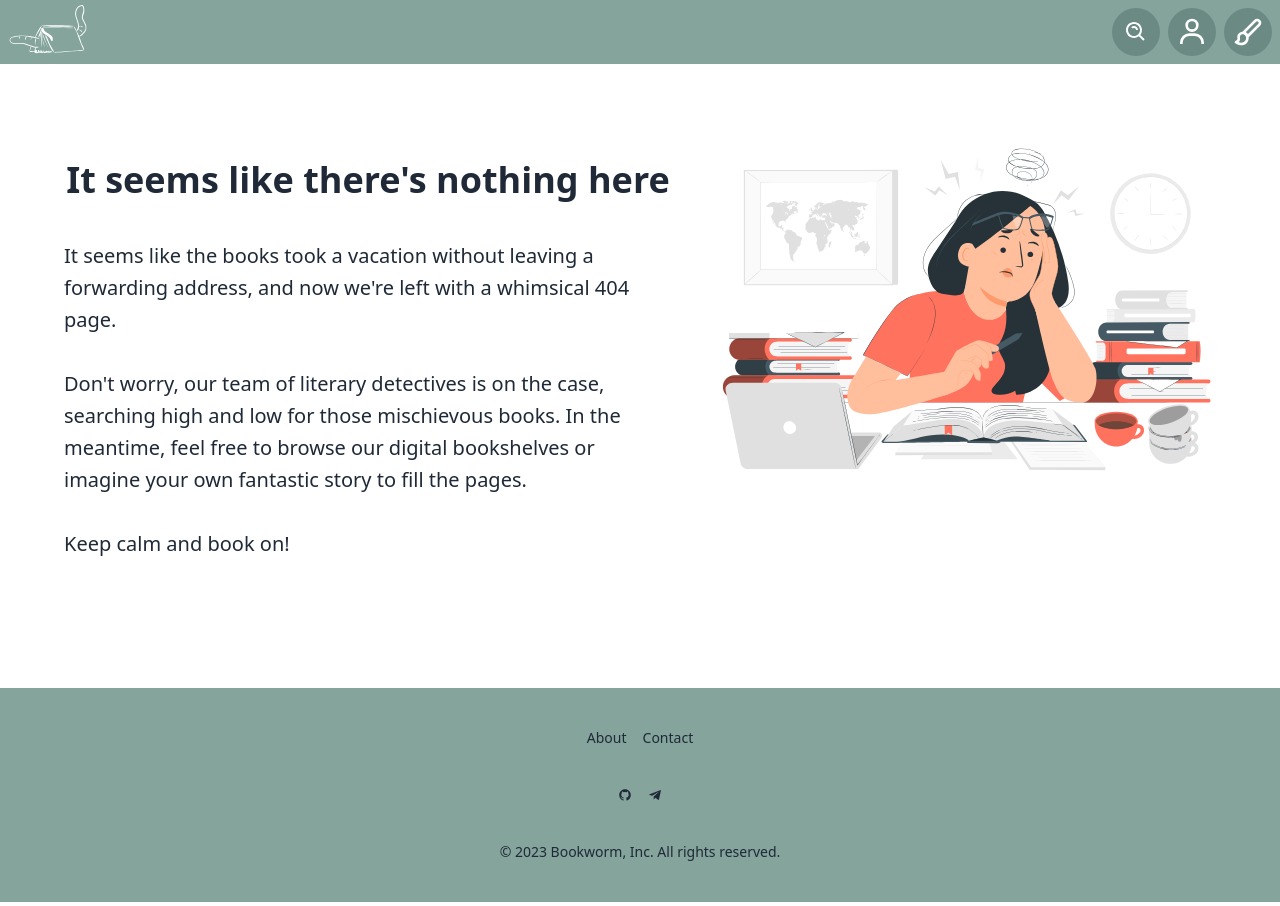
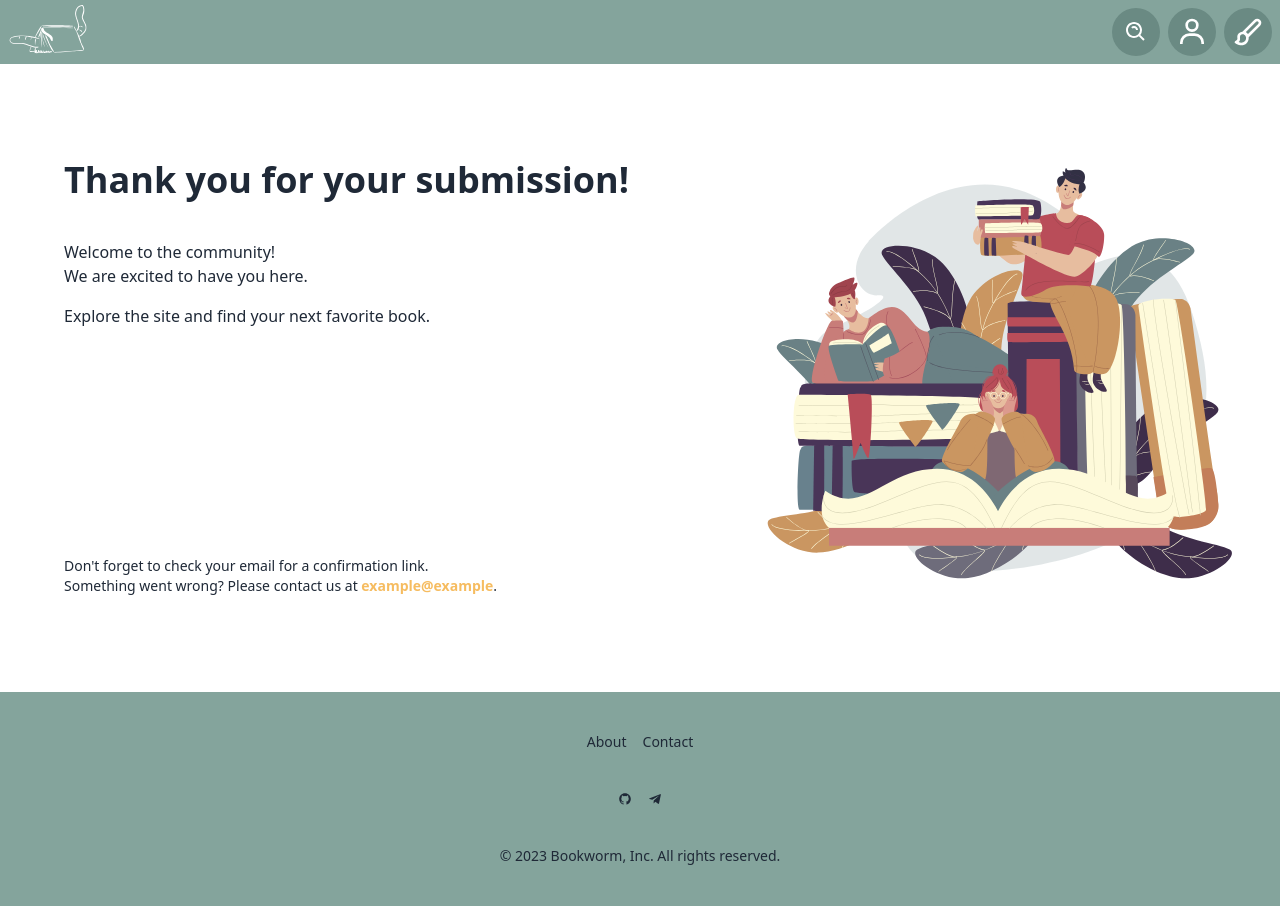
Before and after one commit to UniCT-WebDevelopment/Bookworm, a Next.js app: page /thanks in a window 1280 px wide. Before the commit this address had no page. Built offline with nearby package versions, Linux system fonts and the light colour scheme.

Commit message:
feat: thank you page + refactor and minor fixes

```diff
--- a/package.json
+++ b/package.json
@@ -3,7 +3,7 @@
   "version": "0.1.0",
   "private": true,
   "scripts": {
-    "dev": "next dev",
+    "dev": "NODE_OPTIONS='--inspect' next dev",
     "build": "next build",
     "start": "next start",
     "lint": "next lint",
@@ -32,10 +32,10 @@
   "devDependencies": {
     "cz-conventional-changelog": "^3.3.0",
     "daisyui": "^3.1.9",
+    "husky": "^8.0.0",
     "lint-staged": "^13.2.3",
     "prettier": "^3.0.0",
-    "prisma": "^4.16.2",
-    "husky": "^8.0.0"
+    "prisma": "^4.16.2"
   },
   "config": {
     "commitizen": {
--- a/src/auth/callback/route.tsx
+++ b/src/auth/callback/route.tsx
@@ -3,15 +3,26 @@ import { cookies } from 'next/headers'
 import { NextResponse } from 'next/server'
 import type { NextRequest } from 'next/server'
 
+/**
+ * Redirects to the Thanks page after successful authentication.
+ *
+ * @param request NextRequest
+ * @return { NextResponse } NextResponse
+ */
 export async function GET(request: NextRequest) {
-	const requestUrl = new URL(request.url)
-	const code = requestUrl.searchParams.get('code')
+
+	const requestUrl = new URL(request.url);
+	console.log(request);
+	const code = requestUrl.searchParams.get('code');
 
 	if (code) {
-		const supabase = createRouteHandlerClient({ cookies })
-		await supabase.auth.exchangeCodeForSession(code)
+		const supabase = createRouteHandlerClient({ cookies });
+		await supabase.auth.exchangeCodeForSession(code);
+
+		// Redirect thanks for subscribing page
+		return NextResponse.redirect('/thanks');
 	}
 
 	// URL to redirect to after sign in process completes
-	return NextResponse.redirect(requestUrl.origin)
+	return NextResponse.redirect(requestUrl.origin);
 }
--- a/src/components/auth/SignupForm.tsx
+++ b/src/components/auth/SignupForm.tsx
@@ -1,4 +1,17 @@
-const SignupForm = ({ handleSignUp }: { handleSignUp: any }) => {
+import SignupFormProps from "@/types/SignupFormProps"
+
+const SignupForm = (
+	{
+		handleSignUp,
+		setEmail,
+		setPassword,
+		setUsername,
+		email,
+		password,
+		username,
+	} : SignupFormProps
+) => {
+
 	return (
 		<div className="form-control w-full max-w-xs">
 			<h4 className="text-sm font-bold">
@@ -12,6 +25,18 @@ const SignupForm = ({ handleSignUp }: { handleSignUp: any }) => {
 				type="text"
 				placeholder="Email"
 				className="input input-bordered w-full max-w-xs"
+				onChange={(e) => setEmail(e.target.value)}
+				value={email}
+			/>
+			<label className="label">
+				<span className="label-text">Username</span>
+			</label>
+			<input
+				type="text"
+				placeholder="Username"
+				className="input input-bordered w-full max-w-xs"
+				onChange={(e) => setUsername(e.target.value)}
+				value={username}
 			/>
 			<label className="label">
 				<span className="label-text">Password</span>
@@ -20,6 +45,8 @@ const SignupForm = ({ handleSignUp }: { handleSignUp: any }) => {
 				type="password"
 				placeholder="Password"
 				className="input input-bordered w-full max-w-xs"
+				onChange={(e) => setPassword(e.target.value)}
+				value={password}
 			/>
 
 			<label className="label">
--- a/src/pages/404.tsx
+++ b/src/pages/404.tsx
@@ -1,15 +1,23 @@
-import Layout from '../layouts/layout'
-import type { NextPageWithLayout } from './_app'
-import { ReactElement } from 'react'
-import Image from 'next/image'
-import Image404  from '../../public/404.svg'
+import Layout from '../layouts/layout';
+import type { NextPageWithLayout } from './_app';
+import { ReactElement } from 'react';
+import Image from 'next/image';
+import Image404  from '../../public/404.svg';
+import { useRouter } from 'next/router';
 
 /**
- * 404 page
+ * 404 page.
  *
  * @return { JSX.Element } 404 page
  */
 const Page404 = () => {
+	const router = useRouter();
+
+	// Redirect to Thanks page after successful authentication
+	if (router.asPath.includes('/auth/callback') && ! router.asPath.includes('error') ) {
+		router.push('/thanks');
+	}
+
 	return (
 		<div className='flex flex-col w-full lg:flex-row p-8'>
 			<div className='place-items-center md:max-w-2xl md:p-8'>
--- a/src/pages/_error.tsx
+++ /dev/null
@@ -1,22 +0,0 @@
-/**
- * Handler errors
- */
-
-import { NextApiResponse } from 'next';
-
-const ErrorPage = ({ statusCode } : {statusCode: number }) => {
-	return (
-	<p>
-		{statusCode
-			? `An error ${statusCode} occurred on server`
-			: 'An error occurred on client'}
-	</p>
-	)
-};
-
-ErrorPage.getInitialProps = ({ res, err } : {res: NextApiResponse, err: NextApiResponse }) => {
-	const statusCode = res ? res.statusCode : err ? err.statusCode : 404
-	return { statusCode }
-};
-
-export default ErrorPage
--- a/src/pages/contact.tsx
+++ b/src/pages/contact.tsx
@@ -23,7 +23,6 @@ const Contact = () => {
 	)
 };
 
-
 const getLayout = (page: ReactElement) => {
 	return <Layout>{page}</Layout>
 }
--- /dev/null
+++ b/src/pages/thanks.tsx
@@ -0,0 +1,61 @@
+import React, { ReactElement } from 'react'
+import Layout from '../layouts/layout'
+import type { NextPageWithLayout } from './_app'
+import Image from 'next/image'
+import Thanks from '../../public/thanks.svg'
+import Link from 'next/link'
+
+const ThanksPage = () => {
+	return (
+		<div className='flex flex-col justify-between w-full lg:flex-row p-8'>
+			<div className='flex flex-col justify-between md:p-8'>
+				<div>
+					<h2 className="text-4xl font-bold mb-10">
+						Thank you for your submission!
+					</h2>
+					<div>
+						<p className='mb-4'>
+							Welcome to the community!<br/>
+							We are excited to have you here.
+						</p>
+						<p className='mb-4'>
+							Explore the site and find your next favorite book.
+						</p>
+					</div>
+				</div>
+
+				<div>
+					<p className='text-sm'>
+						Don&apos;t forget to check your email for a confirmation link.
+					</p>
+					<p className='text-sm'>
+						Something went wrong? Please contact us at <a href="mailto:example@example">
+							<b className='text-accent font-bold'> example@example</b>
+						</a>.
+					</p>
+				</div>
+			</div>
+			<div>
+				<Image src={Thanks} width={500} height={500} alt="Thanks" />
+			</div>
+		</div>
+	)
+};
+
+const getLayout = (page: ReactElement) => {
+	return <Layout>{page}</Layout>
+}
+
+const Page: NextPageWithLayout = () => {
+	return (
+		<>
+			<div>
+				<ThanksPage />
+			</div>
+		</>
+	)
+}
+
+Page.getLayout = getLayout
+
+export default Page
--- /dev/null
+++ b/src/types/SignupFormProps.ts
@@ -0,0 +1,25 @@
+/**
+ * SignupFormProps type.
+ * @typedef {Object} SignupFormProps
+ *
+ * @property {MouseEventHandler<HTMLButtonElement>} handleSignUp - Handles the signup button click.
+ * @property {string} email - The email input value.
+ * @property {string} password - The password input value.
+ * @property {string} username - The username input value.
+ * @property {(email: string) => void} setEmail - Sets the email input value.
+ * @property {(password: string) => void} setPassword - Sets the password input value.
+ * @property {(username: string) => void} setUsername - Sets the username input value.
+ */
+import { MouseEventHandler } from 'react'
+
+interface SignupFormProps {
+	handleSignUp: MouseEventHandler<HTMLButtonElement>
+	email: string
+	password: string
+	username: string
+	setEmail: (email: string) => void
+	setPassword: (password: string) => void
+	setUsername: (username: string) => void
+}
+
+export default SignupFormProps
```
Also changed, not shown: public/thanks.svg (added).
